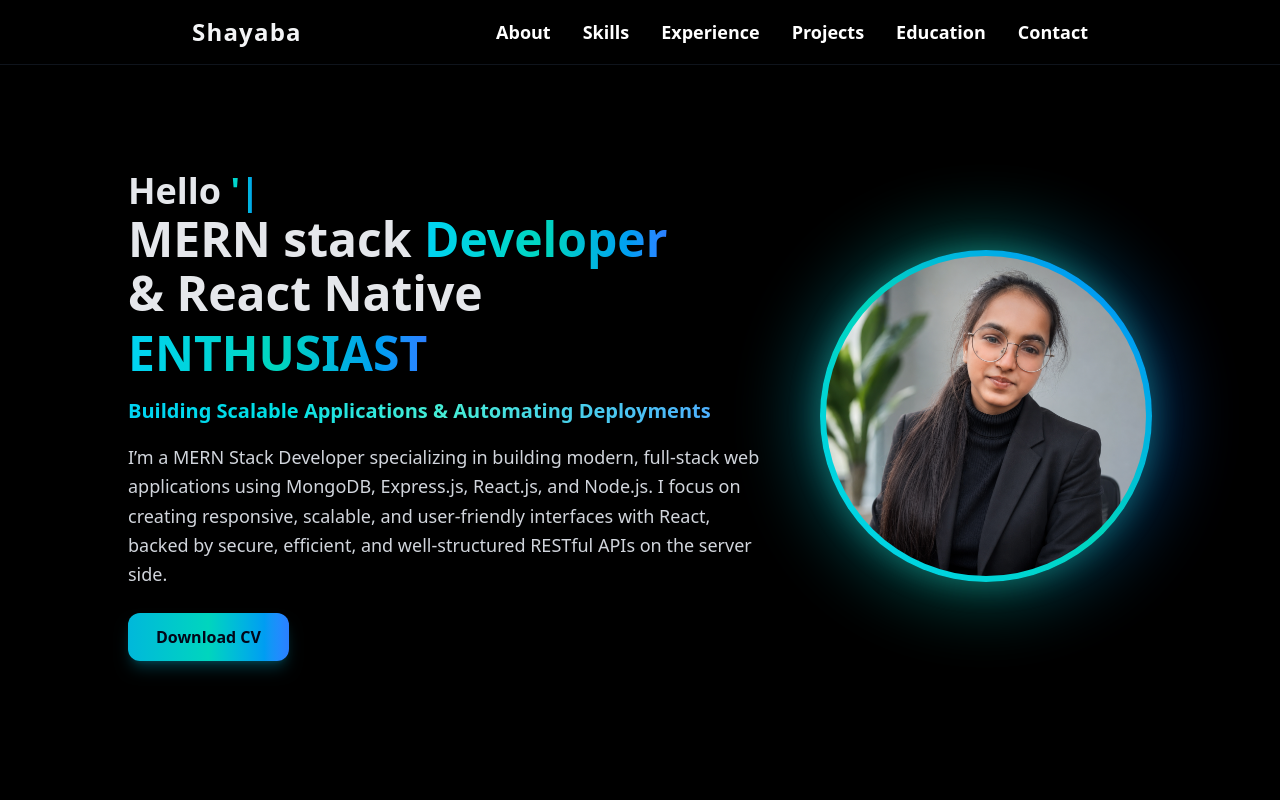
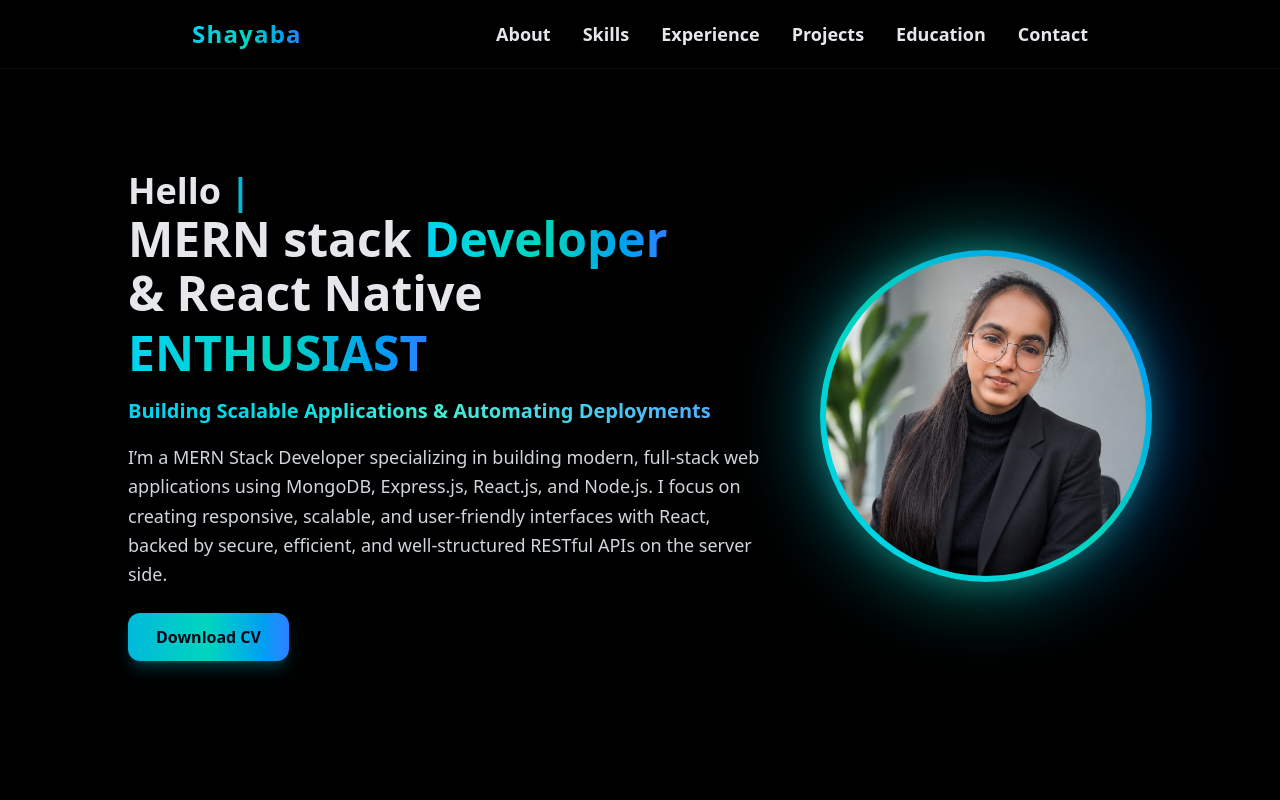
Before and after one commit to 03shayaba/Portfolio-frontend, a React (Vite) app: page / in a window 1280 px wide. Shown: the top 800 px of the page. Built offline with nearby package versions, Linux system fonts and the light colour scheme.

Commit message:
Fix case-sensitive SignUp import in Instructor Home component

```diff
--- a/src/Components/Navbar.jsx
+++ b/src/Components/Navbar.jsx
@@ -1,8 +1,22 @@
-import React, { useState } from 'react';
+import React, { useState, useEffect } from 'react';
 import { FiMenu, FiX } from 'react-icons/fi';
 
 const Navbar = () => {
   const [menuOpen, setMenuOpen] = useState(false);
+  const [scrolled, setScrolled] = useState(false);
+
+  useEffect(() => {
+    const handleScrollEvent = () => {
+      if (window.scrollY > 20) {
+        setScrolled(true);
+      } else {
+        setScrolled(false);
+      }
+    };
+    window.addEventListener('scroll', handleScrollEvent);
+    return () => window.removeEventListener('scroll', handleScrollEvent);
+  }, []);
+
   const handleScroll = (id) => {
     const section = document.getElementById(id);
     if (section) {
@@ -11,45 +25,70 @@ const Navbar = () => {
     setMenuOpen(false); // close mobile menu
   };
 
+  const navLinks = [
+    { name: 'About', id: 'home' },
+    { name: 'Skills', id: 'skills' },
+    { name: 'Experience', id: 'experience' },
+    { name: 'Projects', id: 'projects' },
+    { name: 'Education', id: 'education' },
+    { name: 'Contact', id: 'contact' },
+  ];
 
   return (
-    <div className="fixed top-0 left-0 w-full z-50 backdrop-blur-md bg-black/50 border-b border-gray-800/50">
-      <nav className="flex justify-between items-center px-4 sm:px-8 md:px-16 lg:px-32 xl:px-48 py-4 text-white font-bold max-w-7xl mx-auto">
-
+    <div
+      className={`fixed top-0 left-0 w-full z-50 transition-all duration-300 ${
+        scrolled
+          ? 'bg-slate-950/95 backdrop-blur-xl border-b border-cyan-500/20 shadow-xl shadow-black/80 py-3'
+          : 'bg-black/80 backdrop-blur-md border-b border-gray-800/40 py-4'
+      }`}
+    >
+      <nav className="flex justify-between items-center px-4 sm:px-8 md:px-16 lg:px-32 xl:px-48 text-white font-bold max-w-7xl mx-auto">
         {/* Logo */}
-        <div className="text-2xl text-gray-100 font-extrabold tracking-wider">
-          <a href="#" className="hover:text-teal-400 transition-colors">Shayaba</a>
+        <div className="text-2xl font-extrabold tracking-wider">
+          <a
+            href="#"
+            className="bg-gradient-to-r from-cyan-400 via-teal-400 to-blue-500 text-transparent bg-clip-text hover:opacity-90 transition-all cursor-pointer"
+          >
+            Shayaba
+          </a>
         </div>
 
         {/* Desktop Menu */}
         <div className="hidden md:flex gap-6 lg:gap-8 text-base lg:text-lg">
-          <button onClick={() => handleScroll('home')} className="hover:text-teal-400 transition-colors cursor-pointer">About</button>
-          <button onClick={() => handleScroll('skills')} className="hover:text-teal-400 transition-colors cursor-pointer">Skills</button>
-          <button onClick={() => handleScroll('experience')} className="hover:text-teal-400 transition-colors cursor-pointer">Experience</button>
-          <button onClick={() => handleScroll('projects')} className="hover:text-teal-400 transition-colors cursor-pointer">Projects</button>
-          <button onClick={() => handleScroll('education')} className="hover:text-teal-400 transition-colors cursor-pointer">Education</button>
-          <button onClick={() => handleScroll('contact')} className="hover:text-teal-400 transition-colors cursor-pointer">Contact</button>
+          {navLinks.map((link) => (
+            <button
+              key={link.id}
+              onClick={() => handleScroll(link.id)}
+              className="relative text-gray-200 hover:text-cyan-400 transition-colors duration-200 cursor-pointer py-1 group"
+            >
+              {link.name}
+              <span className="absolute bottom-0 left-0 w-0 h-0.5 bg-gradient-to-r from-cyan-400 to-teal-400 group-hover:w-full transition-all duration-300"></span>
+            </button>
+          ))}
         </div>
 
         {/* Mobile Menu Button */}
         <button
-          className="md:hidden text-white p-1 focus:outline-none cursor-pointer"
+          className="md:hidden text-white p-2 rounded-lg hover:bg-gray-800/60 focus:outline-none cursor-pointer transition-colors"
           onClick={() => setMenuOpen(!menuOpen)}
           aria-label="Toggle Navigation Menu"
         >
-          {menuOpen ? <FiX size={28} /> : <FiMenu size={28} />}
+          {menuOpen ? <FiX size={26} className="text-cyan-400" /> : <FiMenu size={26} />}
         </button>
       </nav>
 
       {/* Mobile Menu Dropdown */}
       {menuOpen && (
-        <div className="md:hidden flex flex-col items-center gap-4 py-6 bg-black/95 backdrop-blur-lg border-b border-gray-800 text-white font-semibold text-base transition-all duration-300 shadow-2xl">
-          <button onClick={() => handleScroll('home')} className="w-full py-2 hover:text-teal-400 transition-colors cursor-pointer">About</button>
-          <button onClick={() => handleScroll('skills')} className="w-full py-2 hover:text-teal-400 transition-colors cursor-pointer">Skills</button>
-          <button onClick={() => handleScroll('experience')} className="w-full py-2 hover:text-teal-400 transition-colors cursor-pointer">Experience</button>
-          <button onClick={() => handleScroll('projects')} className="w-full py-2 hover:text-teal-400 transition-colors cursor-pointer">Projects</button>
-          <button onClick={() => handleScroll('education')} className="w-full py-2 hover:text-teal-400 transition-colors cursor-pointer">Education</button>
-          <button onClick={() => handleScroll('contact')} className="w-full py-2 hover:text-teal-400 transition-colors cursor-pointer">Contact</button>
+        <div className="md:hidden flex flex-col items-center gap-2 py-6 px-4 bg-slate-950/95 backdrop-blur-2xl border-b border-cyan-500/20 text-white font-semibold text-base transition-all duration-300 shadow-2xl">
+          {navLinks.map((link) => (
+            <button
+              key={link.id}
+              onClick={() => handleScroll(link.id)}
+              className="w-full py-2.5 rounded-lg hover:bg-cyan-500/10 hover:text-cyan-400 transition-all duration-200 text-center cursor-pointer"
+            >
+              {link.name}
+            </button>
+          ))}
         </div>
       )}
     </div>
--- a/src/Components/Projects.jsx
+++ b/src/Components/Projects.jsx
@@ -6,19 +6,28 @@ import { useState } from 'react'
 import pr4 from '../assets/pr4.png'
 import pr5 from '../assets/pr5.png'
 import pr6 from '../assets/pr6.png'
+import studyNotionImg from '../assets/image.png'
 import bg from '../assets/bg.avif'
+
 const projectsData = [
-       {
+    {
         id: 1,
+        image: studyNotionImg,
+        title: "StudyNotion LMS",
+        description: "A fully functional full-stack EdTech platform (LMS) designed for creating, consuming, and rating educational content. Features seamless student and instructor dashboards, course creation, video lecture hosting, secure JWT authentication with OTP verification, Razorpay payment gateway integration, and Cloudinary media management.",
+        technologies: ["React", "Node.js", "Express", "MongoDB", "Tailwind CSS", "Redux", "JWT", "Razorpay", "Cloudinary"],
+        link: "https://study-notion-lms-4dkv-xqnasyzv1-03shayabas-projects.vercel.app/"
+    },
+    {
+        id: 2,
         image: pr4,
         title: "Influtics Clone",
         description: "Developed the frontend of an Influencer marketing platform clone using React, JavaScript, Tailwind CSS, and Hooks. Containerized the application using Docker with a Dockerfile and implemented a CI/CD pipeline using GitHub Actions.",
         technologies: ["React", "CSS", "JavaScript", "Tailwind CSS", "Docker", "GitHub Actions", "CI/CD"],
         link: "influtic-clone.netlify.app"
-
-    }
-    ,    {
-        id: 2,
+    },
+    {
+        id: 3,
         image: pr5,
         title: "Web Code Editor",
         description: "The Web Code Editor is a full-stack application that allows users to write, edit, and manage code directly in the browser. It provides a modern development-like experience with real-time editing, authentication, and secure data storage.The application is built using React and Tailwind CSS on the frontend, powered by the Monaco Editor for an IDE-like coding interface. The backend is developed using Node.js, Express, and MongoDB, with secure authentication implemented using JWT and bcrypt.",
@@ -26,7 +35,7 @@ const projectsData = [
         link: "codeeditor111.netlify.app"
     },
     {
-        id: 3,
+        id: 4,
         image: pr6,
         title: "Task Manager",
         description: "The Task Manager Application is a full-stack web application that helps users create, update, manage, and track their projects and tasks efficiently. It is designed to improve productivity by allowing users to organize work, set priorities, and monitor progress in a simple and user-friendly interface.The application provides secure user authentication and personalized dashboards, ensuring that each user can manage only their own projects and tasks.",
@@ -34,7 +43,7 @@ const projectsData = [
         link: "task-manager-application.netlify.app"
     },
     {
-        id: 4,
+        id: 5,
         image: pr1,
         title: "Weather App",
         description: "Developed a weather application using HTML , css , Javascript and OpenWeather API, allowing users to search for weather information by city.",
@@ -42,7 +51,7 @@ const projectsData = [
         link: "weather123-web.netlify.app"
     },
     {
-        id: 5,
+        id: 6,
         image: pr2,
         title: "Proton Drive Clone",
         description: "Created a Proton Drive clone using HTML, CSS, and JavaScript that allows users to upload, delete, and organize files.",
@@ -50,21 +59,22 @@ const projectsData = [
         link: "proton-drive-4b33fc.netlify.app"
     },
     {
-        id: 6,
+        id: 7,
         image: pr3,
         title: "Ecommerce Website",
         description: "Built an Ecommerce website using HTML, CSS, and JavaScript that allows users to browse products, add them to a cart, and proceed to checkout.",
         technologies: ["React", "CSS", "JavaScript", "Tailwind CSS", "Context API"],
         link: "forever-app-123.netlify.app"
     }
-
-
-
 ]
-
 
 const Projects = () => {
     const [selectedProject, setSelectedProject] = useState(null);
+
+    const getFullUrl = (url) => {
+        return url.startsWith('http://') || url.startsWith('https://') ? url : `https://${url}`;
+    };
+
     return (
         <div className='text-white pt-16 pb-16 px-4 sm:px-8 md:px-16 max-w-7xl mx-auto'>
             <h1 className='text-3xl sm:text-4xl text-center font-bold bg-gradient-to-r from-cyan-400 via-teal-400 to-blue-500 text-transparent bg-clip-text'>My Projects</h1>
@@ -99,7 +109,7 @@ const Projects = () => {
                             <div className='flex justify-between items-center pt-2 border-t border-gray-800'>
                                 <span className='text-xs text-teal-400 font-semibold'>Click for details</span>
                                 <a
-                                    href={`https://${project.link}`}
+                                    href={getFullUrl(project.link)}
                                     target="_blank"
                                     rel="noopener noreferrer"
                                     onClick={(e) => e.stopPropagation()}
@@ -150,7 +160,7 @@ const Projects = () => {
                                 Close
                             </button>
                             <a
-                                href={`https://${selectedProject.link}`}
+                                href={getFullUrl(selectedProject.link)}
                                 target="_blank"
                                 rel="noopener noreferrer"
                                 className='px-5 py-2 text-xs sm:text-sm bg-gradient-to-r from-cyan-500 via-teal-400 to-blue-500 hover:from-cyan-400 hover:to-teal-300 text-slate-950 font-extrabold rounded-xl shadow-lg shadow-cyan-500/25 hover:shadow-teal-400/40 hover:scale-105 transition-all duration-300 cursor-pointer'
```
Also changed, not shown: src/assets/image.png (added).
